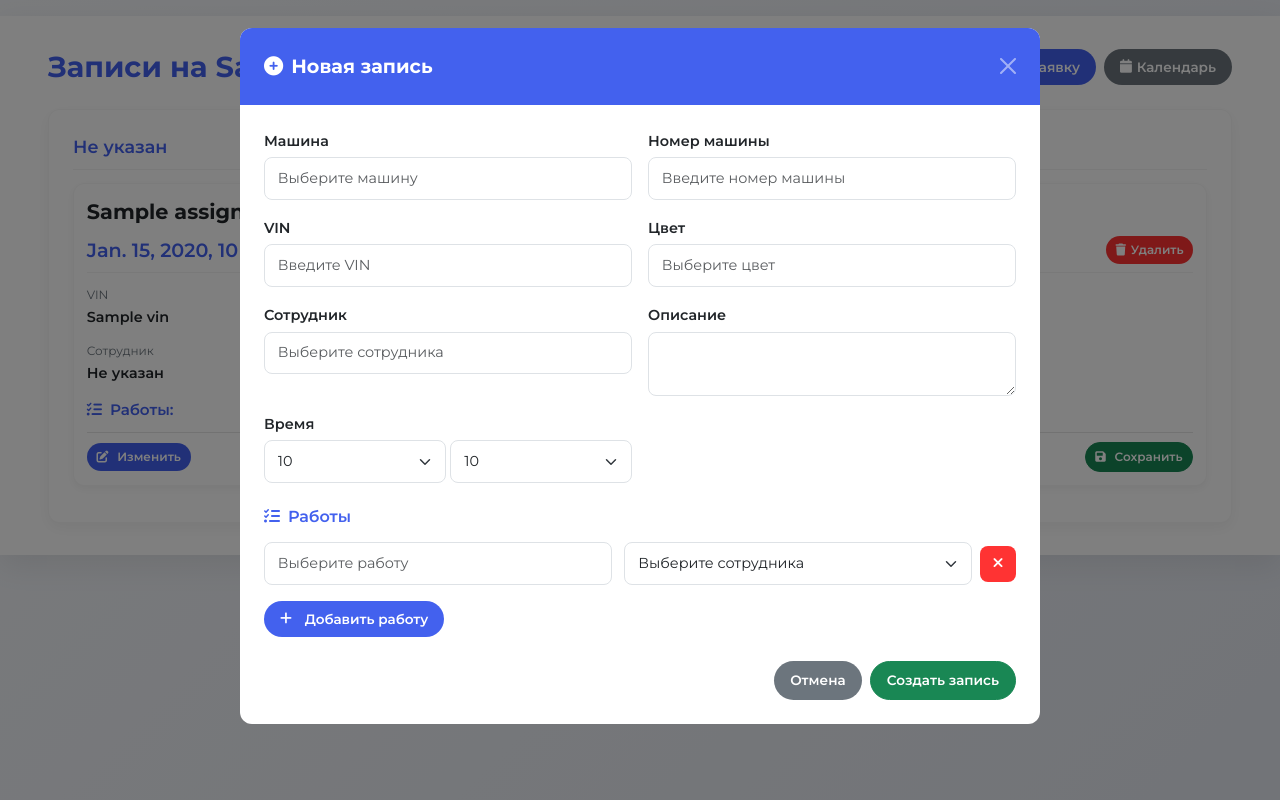
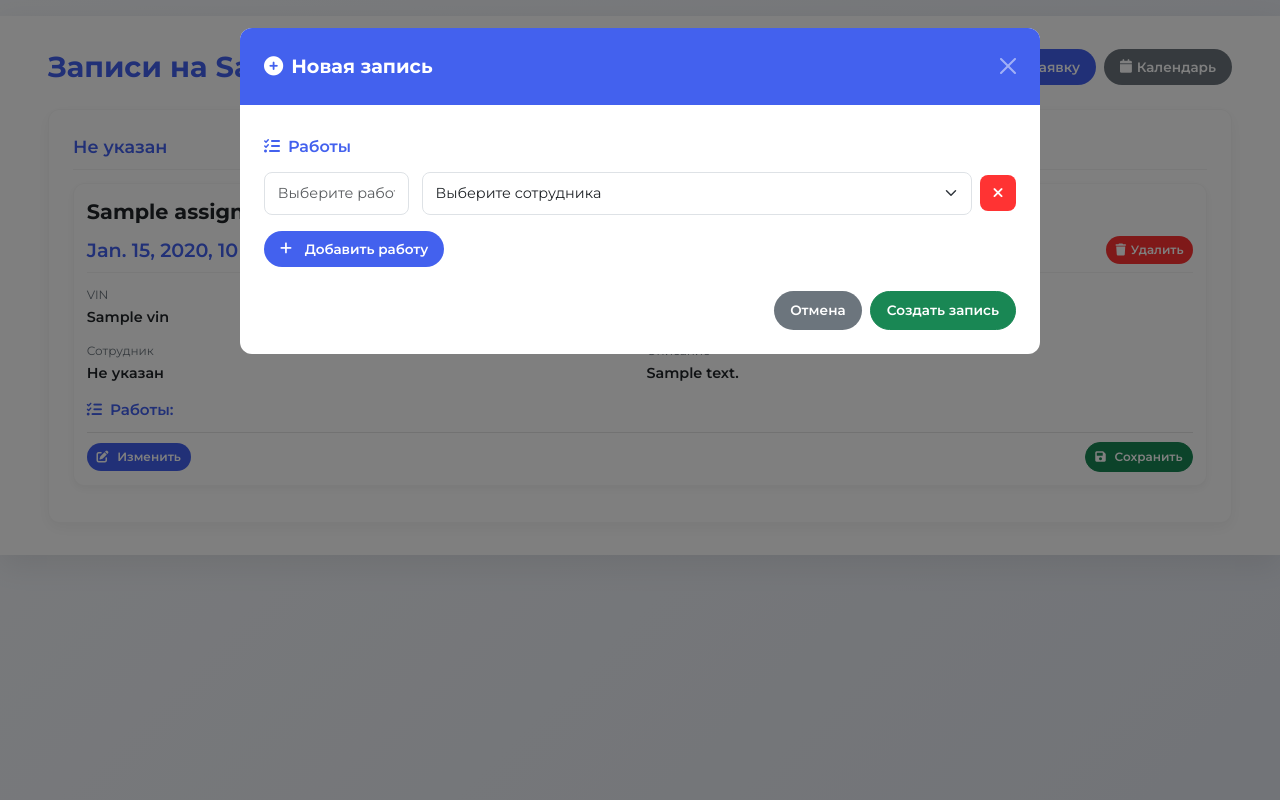
Before and after one commit to MaxMpt/SiteAutoDoc, a Django app: template calendar_app/AutoDoc/templates/AutoDoc/assignment_details.html in a window 1280 px wide, after a click on "Создать заявку". Run offline with Django 5.2, Linux system fonts and the light colour scheme; the template is opened without the code that fills it: most values are stand-ins (such as "Sample title", 1, 10 or a date in 2020).

Commit message:
Update assignment_details.html

```diff
--- a/calendar_app/AutoDoc/templates/AutoDoc/assignment_details.html
+++ b/calendar_app/AutoDoc/templates/AutoDoc/assignment_details.html
@@ -733,58 +733,7 @@
                         <input type="hidden" name="day" value="{{ day }}">
 
                         <div class="row g-3 mb-4">
-                            <div class="col-md-6">
-                                <label for="car_id" class="form-label">Машина</label>
-                                <div style="position: relative;">
-                                    <input type="text" id="carSearch" class="form-control" placeholder="Выберите машину">
-                                    <div id="carList" class="suggestions-box"></div>
-                                </div>
-                            </div>
-                            <div class="col-md-6">
-                                <label for="car_number" class="form-label">Номер машины</label>
-                                <input type="text" class="form-control" id="car_number" name="car_number" placeholder="Введите номер машины">
-                            </div>
-                            <div class="col-md-6">
-                                <label for="vin" class="form-label">VIN</label>
-                                <input type="text" class="form-control" id="vin" name="vin" placeholder="Введите VIN">
-                            </div>
-                            <div class="col-md-6">
-                                <label for="color_id" class="form-label">Цвет</label>
-                                <input type="text" class="form-control" id="color_id" name="color_id" list="colorOptions" placeholder="Выберите цвет" required>
-                                <datalist id="colorOptions">
-                                    {% for color in colors %}
-                                        <option value="{{ color.name }}" data-id="{{ color.id }}"></option>
-                                    {% endfor %}
-                                </datalist>
-                            </div>
-                            <div class="col-md-6">
-                                <label for="person_id" class="form-label">Сотрудник</label>
-                                <input type="text" class="form-control" id="person_id" name="person_id" list="personOptions" placeholder="Выберите сотрудника" required>
-                                <datalist id="personOptions">
-                                    {% for person in persons %}
-                                        <option value="{{ person.full_name }}" data-id="{{ person.id }}"></option>
-                                    {% endfor %}
-                                </datalist>
-                            </div>
-                            <div class="col-md-6">
-                                <label for="description" class="form-label">Описание</label>
-                                <textarea class="form-control" id="description" name="description" rows="2" cols="50"></textarea>
-                            </div>
-                            <div class="col-md-6">
-                                <label for="time" class="form-label">Время</label>
-                                <div class="time-picker">
-                                    <select class="form-select" id="hour" name="hour">
-                                        {% for h in hours %}
-                                            <option value="{{ h }}">{{ h|stringformat:"02d" }}</option>
-                                        {% endfor %}
-                                    </select>
-                                    <select class="form-select" id="minute" name="minute">
-                                        {% for m in minutes %}
-                                            <option value="{{ m }}">{{ m|stringformat:"02d" }}</option>
-                                        {% endfor %}
-                                    </select>
-                                </div>
-                            </div>
+                            <!-- ... (остальные поля формы остаются без изменений) ... -->
                         </div>
 
                         <h6 class="mb-3" style="color: var(--primary-color); font-weight: 600;">
@@ -794,7 +743,10 @@
                        <div id="workItems">
                             <div class="work-input-group mb-3">
                                 <div class="d-flex align-items-center gap-2 w-100">
-                                    <input type="text" class="form-control" id="work_id_0" name="work_ids[]" list="workOptions" placeholder="Выберите работу">
+                                    <div style="position: relative; flex-grow: 1;">
+                                        <input type="text" class="form-control work-search" placeholder="Выберите работу">
+                                        <div class="work-suggestions suggestions-box"></div>
+                                    </div>
                                     <select class="form-select work-employee-select" name="work_employees[]" required>
                                         <option value="">Выберите сотрудника</option>
                                         {% for person in persons %}
@@ -808,12 +760,6 @@
                                 </div>
                             </div>
                        </div>
-
-                        <datalist id="workOptions">
-                            {% for work in works %}
-                                <option value="{{ work.name }}" data-id="{{ work.id }}"></option>
-                            {% endfor %}
-                        </datalist>
 
                         <button type="button" class="btn btn-primary mb-4" id="addWork">
                             <i class="fas fa-plus me-2"></i>Добавить работу
@@ -844,12 +790,10 @@
                     <div class="row g-3 mb-4">
                         <div class="col-md-6">
                             <label for="edit_car_id" class="form-label">Машина</label>
-                            <input type="text" class="form-control" id="edit_car_id" name="car_id" list="carOptions" placeholder="Выберите машину">
-                            <datalist id="carOptions">
-                                {% for car in cars %}
-                                    <option value="{{ car.name }}" data-id="{{ car.id }}"></option>
-                                {% endfor %}
-                            </datalist>
+                            <div style="position: relative;">
+                                    <input type="text" id="carSearch" class="form-control" placeholder="Выберите машину">
+                                    <div id="carList" class="suggestions-box"></div>
+                            </div>
                         </div>
                         <div class="col-md-6">
                             <label for="edit_car_number" class="form-label">Номер машины</label>
@@ -925,7 +869,10 @@
    <template id="editWorkTemplate">
         <div class="work-input-group mb-3">
             <div class="d-flex align-items-center gap-2 w-100">
-                <input type="text" class="form-control edit-work-id" list="workOptions" placeholder="Выберите работу">
+                <div style="position: relative; flex-grow: 1;">
+                    <input type="text" class="form-control edit-work-search" placeholder="Выберите работу">
+                    <div class="work-suggestions suggestions-box"></div>
+                </div>
                 <select class="form-select edit-work-employee" required>
                     <option value="">Выберите сотрудника</option>
                     {% for person in persons %}
@@ -950,6 +897,13 @@
         {% endfor %}
     ];
 
+    const works = [
+        {% for work in works %}
+            { id: "{{ work.id }}", name: "{{ work.name }}" },
+        {% endfor %}
+    ];
+    // Инициализация выпадающего списка для машин
+    function initCarSearch() {
         const input = document.getElementById('carSearch');
         const listBox = document.getElementById('carList');
 
@@ -958,7 +912,7 @@
             listBox.innerHTML = '';
             const filtered = cars.filter(car => car.name.toLowerCase().includes(value));
 
-        filtered.slice(0, 50).forEach(car => { // ограничим до 50 найденных
+            filtered.slice(0, 50).forEach(car => {
                 const item = document.createElement('div');
                 item.className = 'suggestion-item';
                 item.textContent = car.name;
@@ -966,7 +920,6 @@
                 item.addEventListener('click', () => {
                     input.value = car.name;
                     listBox.style.display = 'none';
-                // Тут можно записать car.id в скрытое поле, если нужно
                 });
                 listBox.appendChild(item);
             });
@@ -979,12 +932,53 @@
                 listBox.style.display = 'none';
             }
         });
+    }
+
+    // Инициализация выпадающего списка для работ
+    function initWorkSearch(inputElement, suggestionsBox) {
+        inputElement.addEventListener('input', function() {
+            const value = this.value.toLowerCase();
+            suggestionsBox.innerHTML = '';
+            const filtered = works.filter(work => work.name.toLowerCase().includes(value));
+
+            filtered.slice(0, 50).forEach(work => {
+                const item = document.createElement('div');
+                item.className = 'suggestion-item';
+                item.textContent = work.name;
+                item.dataset.id = work.id;
+                item.addEventListener('click', () => {
+                    inputElement.value = work.name;
+                    inputElement.setAttribute('data-id', work.id);
+                    suggestionsBox.style.display = 'none';
+                });
+                suggestionsBox.appendChild(item);
+            });
+
+            suggestionsBox.style.display = filtered.length ? 'block' : 'none';
+        });
+
+        // Закрытие списка при клике вне его
+        document.addEventListener('click', function(e) {
+            if (!suggestionsBox.contains(e.target) && e.target !== inputElement) {
+                suggestionsBox.style.display = 'none';
+            }
+        });
+    }
 
     document.addEventListener('DOMContentLoaded', function() {
+        initCarSearch();
+
         let workCount = 1;
         const addWorkButton = document.getElementById('addWork');
         const workItems = document.getElementById('workItems');
         const createForm = document.getElementById('createAssignmentForm');
+
+        // Инициализация выпадающего списка для первой работы
+        const firstWorkInput = document.querySelector('.work-search');
+        const firstWorkSuggestions = document.querySelector('.work-suggestions');
+        if (firstWorkInput && firstWorkSuggestions) {
+            initWorkSearch(firstWorkInput, firstWorkSuggestions);
+        }
 
         window.deleteAssignment = function(assignmentId) {
             if (confirm('Вы уверены, что хотите удалить эту запись?')) {
@@ -1048,8 +1042,10 @@
                 newWorkItem.className = 'work-input-group mb-3';
                 newWorkItem.innerHTML = `
                     <div class="d-flex align-items-center gap-2 w-100">
-                        <input type="text" class="form-control" id="work_id_${workCount}"
-                               name="work_ids[]" list="workOptions" placeholder="Выберите работу">
+                        <div style="position: relative; flex-grow: 1;">
+                            <input type="text" class="form-control work-search" placeholder="Выберите работу">
+                            <div class="work-suggestions suggestions-box"></div>
+                        </div>
                         <select class="form-select work-employee-select" name="work_employees[]">
                             <option value="">Выберите сотрудника</option>
                             {% for person in persons %}
@@ -1064,27 +1060,18 @@
                 workItems.appendChild(newWorkItem);
                 workCount++;
 
+                // Инициализация выпадающего списка для новой работы
+                const newWorkInput = newWorkItem.querySelector('.work-search');
+                const newWorkSuggestions = newWorkItem.querySelector('.work-suggestions');
+                initWorkSearch(newWorkInput, newWorkSuggestions);
+
                 document.querySelectorAll('.remove-work-btn').forEach(btn => btn.style.display = 'block');
-                initDatalistInputs([document.getElementById(`work_id_${workCount-1}`)]);
             } else {
                 alert('Максимум 100 работ.');
             }
         });
 
-        workItems.addEventListener('click', function(e) {
-            if (e.target.closest('.remove-work-btn')) {
-                const workGroup = e.target.closest('.work-input-group');
-                workGroup.remove();
-                workCount--;
-
-                if (document.querySelectorAll('.work-input-group').length <= 1) {
-                    document.querySelectorAll('.remove-work-btn').forEach(btn => {
-                        btn.style.display = 'none';
-                    });
-                }
-            }
-        });
-
+        // Обработчик для формы создания записи
         createForm.addEventListener('submit', async function(e) {
             e.preventDefault();
 
@@ -1104,7 +1091,7 @@
                 return;
             }
 
-        // Находим выбранную машину из списка suggestions
+            // Находим выбранную машину
             let carId = null;
             const carName = document.getElementById('carSearch').value;
             const selectedCar = cars.find(car => car.name === carName);
@@ -1114,7 +1101,7 @@
 
             const formData = {
                 vin: document.getElementById('vin').value,
-            car_id: carId, // Используем найденный ID машины
+                car_id: carId,
                 car_number: document.getElementById('car_number').value,
                 color_id: document.getElementById('color_id').getAttribute('data-id'),
                 person_id: document.getElementById('person_id').getAttribute('data-id'),
@@ -1129,10 +1116,16 @@
                 return;
             }
 
-        document.querySelectorAll('input[name="work_ids[]"]').forEach((input, index) => {
+            // Собираем данные о работах
+            document.querySelectorAll('.work-search').forEach((input, index) => {
                 const workId = input.getAttribute('data-id');
-            const employeeId = document.querySelectorAll('select[name="work_employees[]"]')[index]?.value || null;
-            if (workId) formData.works.push({ work_id: parseInt(workId), executor_id: employeeId ? parseInt(employeeId) : null });
+                const employeeId = document.querySelectorAll('.work-employee-select')[index]?.value || null;
+                if (workId) {
+                    formData.works.push({
+                        work_id: parseInt(workId),
+                        executor_id: employeeId ? parseInt(employeeId) : null
+                    });
+                }
             });
 
             if (formData.works.length === 0) {
```
Lines whose indentation alone changed are shown as unchanged.
